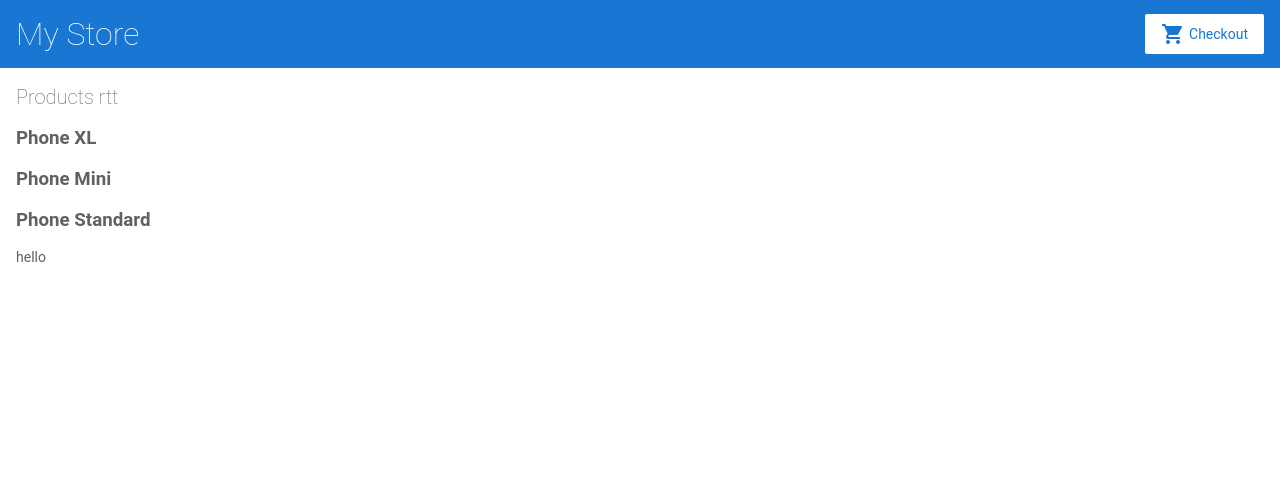
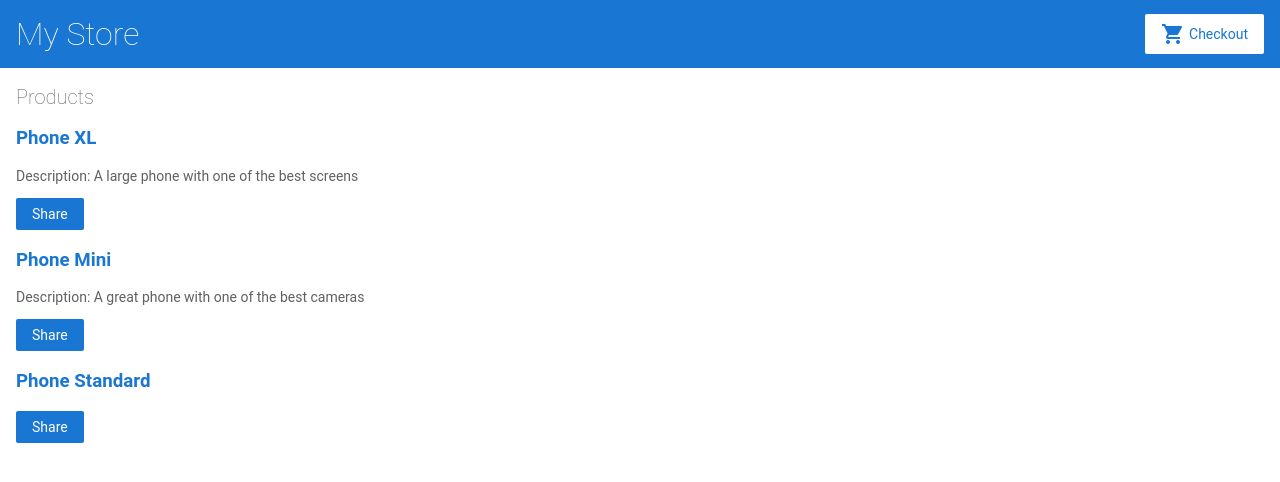
Before and after one commit to JuanBuys/AngularApp1, an Angular app: page / in a window 1280 px wide. Shown: the top 482 px of the page. Built offline with nearby package versions, Linux system fonts and the light colour scheme.

Commit message:
1 file modified

```diff
--- a/src/app/product-list/product-list.component.html
+++ b/src/app/product-list/product-list.component.html
@@ -1,15 +1,19 @@
-<h2>Products rtt</h2>
+<h2>Products</h2>
 
 <div *ngFor="let product of products">
 
-<h3>
-    {{ product.name }}
-</h3>
+  <h3>
+    <a [title]="product.name + ' details'">
+      {{ product.name }}
+    </a>
+  </h3>
+
+  <p *ngIf="product.description">
+    Description: {{ product.description }}
+  </p>
+
+  <button (click)="share()">
+    Share
+  </button>
 
 </div>
-<p>hello</p>
-<!--
-Copyright Google LLC. All Rights Reserved.
-Use of this source code is governed by an MIT-style license that
-can be found in the LICENSE file at https://angular.io/license
--->
```
